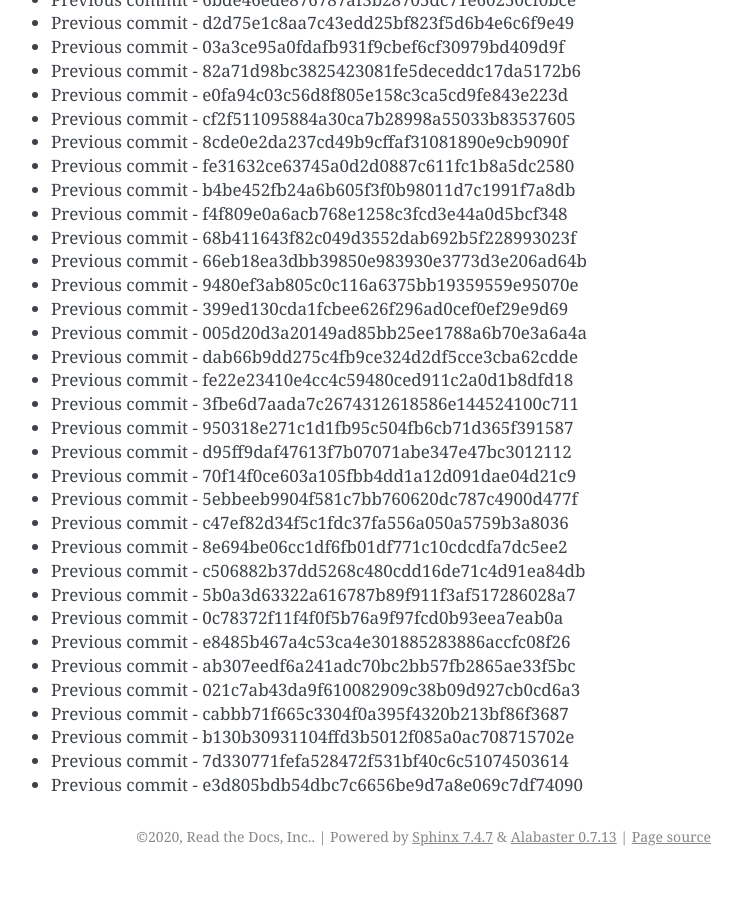
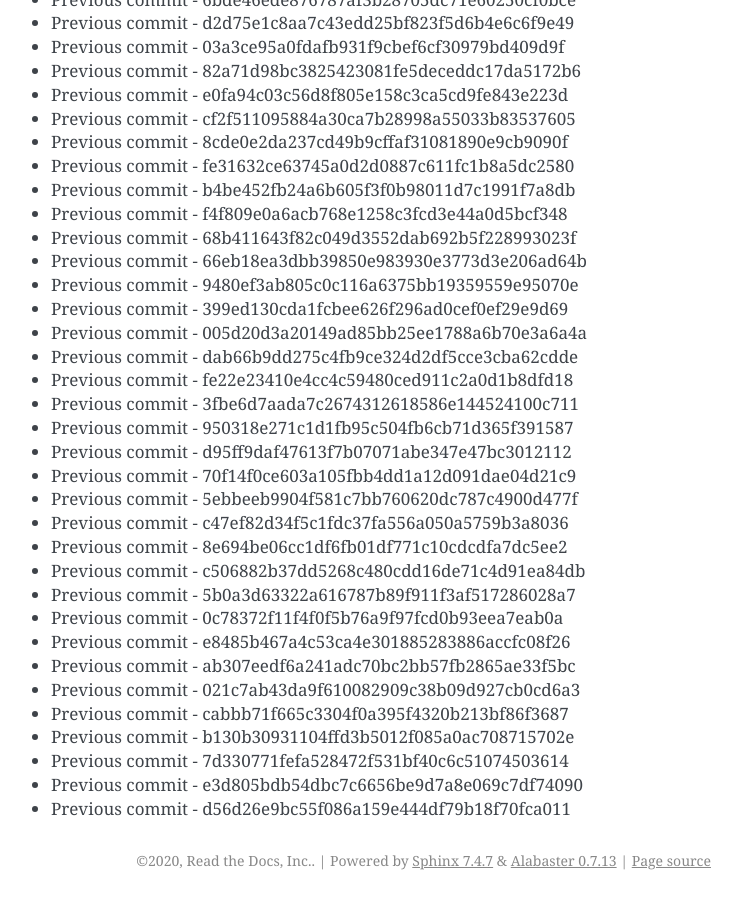
Before and after one commit to readthedocs/rtd-git-stresstest, a Sphinx documentation site: the page built from docs/updates.rst, in a window 1280 px wide and 900 px high, scrolled down 86515 px. Shown: the whole window, without its empty margins (399-1141 px from the left). Built offline with Sphinx 7.4.7, drawn with Linux system fonts in a browser that asks for light colours; before the commit the page ends 87391 px from its top, so only the background shows below that.

Commit message:
Generating commit from previous: d56d26e9bc55f086a159e444df79b18f70fca011

```diff
--- a/docs/updates.rst
+++ b/docs/updates.rst
@@ -3667,3 +3667,4 @@ It can be tested for any performance characteristics.
 * Previous commit - b130b30931104ffd3b5012f085a0ac708715702e
 * Previous commit - 7d330771fefa528472f531bf40c6c51074503614
 * Previous commit - e3d805bdb54dbc7c6656be9d7a8e069c7df74090
+* Previous commit - d56d26e9bc55f086a159e444df79b18f70fca011
```
